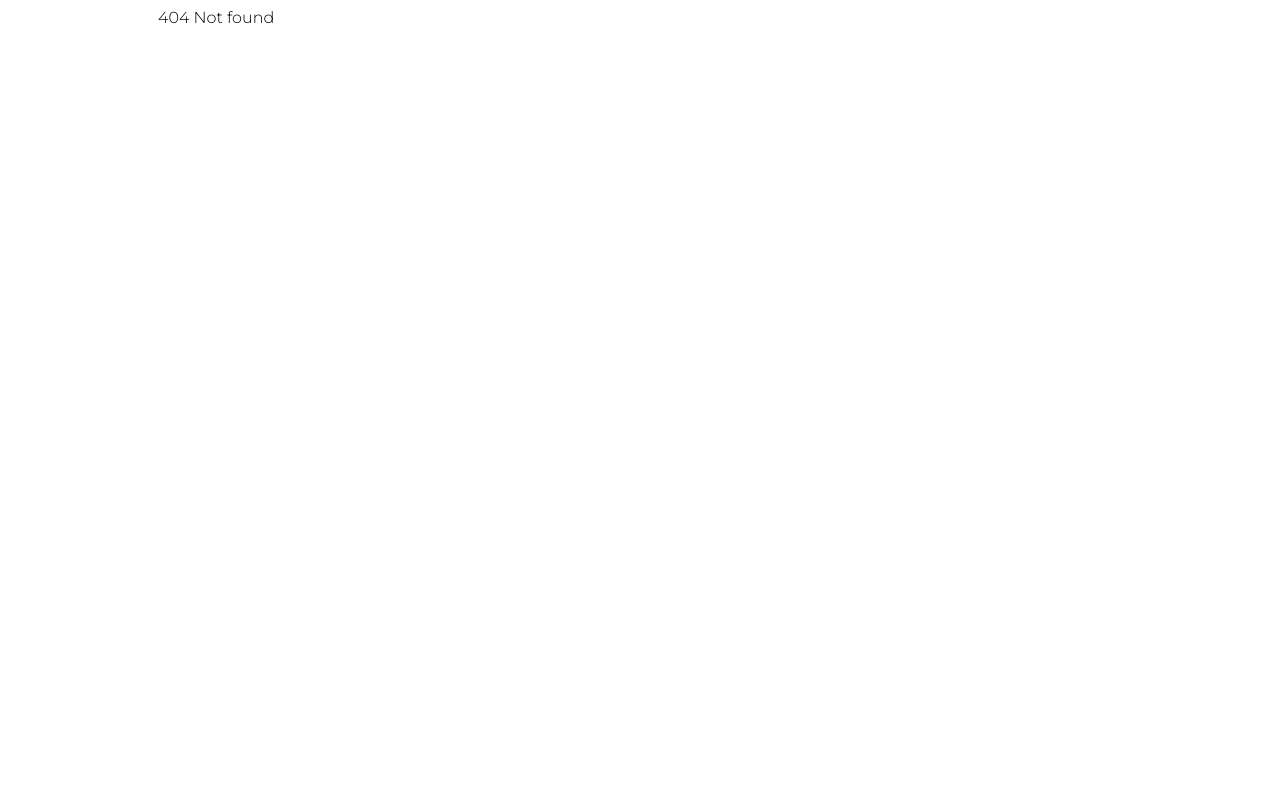
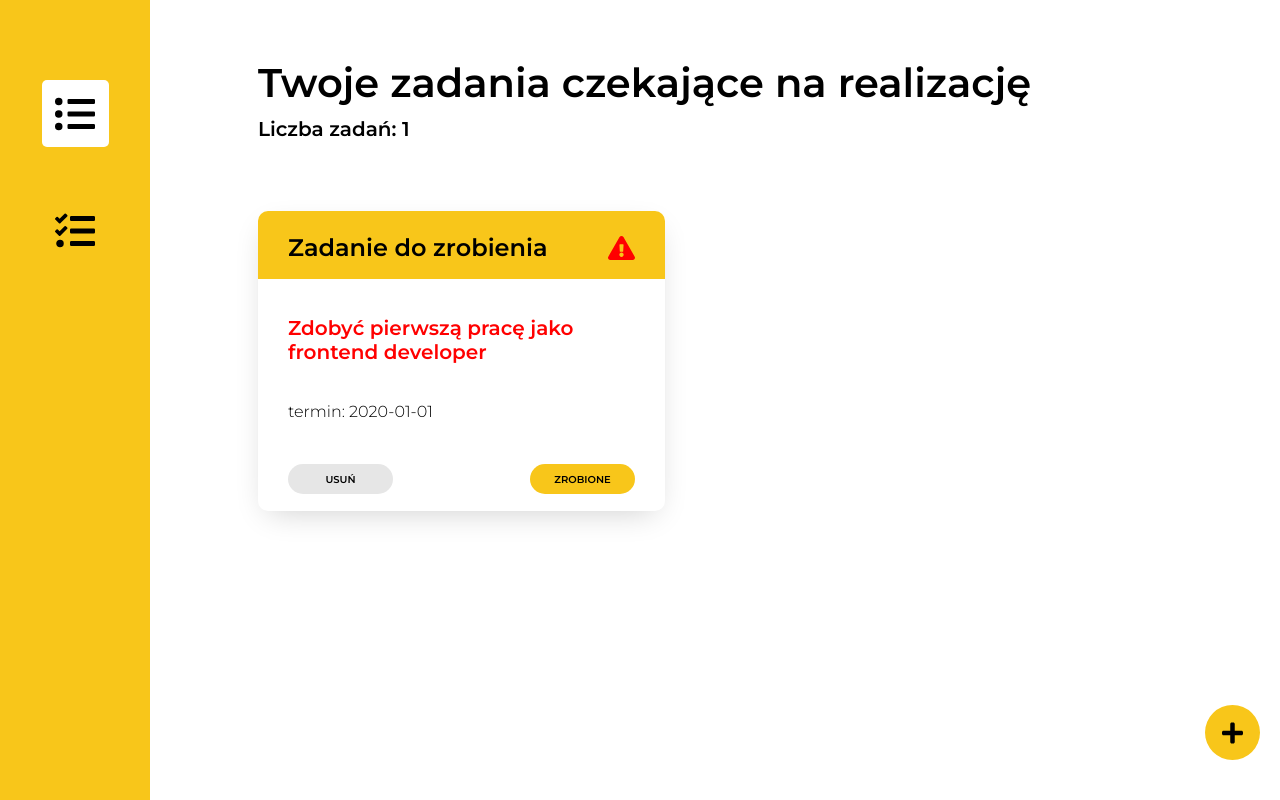
Before and after one commit to marcin324/todo-app, a React (Create React App) app: page /todo_app/todo in a window 1280 px wide. Before the commit this address had no page. Built offline with nearby package versions, Linux system fonts and the light colour scheme.

Commit message:
Update file

```diff
--- a/src/view/App.js
+++ b/src/view/App.js
@@ -20,13 +20,12 @@ const App = () => {
   return (
     <div>
       <Provider store={store}>
-        <BrowserRouter history={history} basename={process.env.PUBLIC_URL}>
+        <BrowserRouter history={history} basename="/todo_app">
           <MainTemplate>
             <Switch>
               <Route exact path="/" render={() => <Redirect to="/todo" />} />
               <Route path="/todo" component={Todo} />
               <Route path="/done" component={Done} />
-              <Route component={() => <div>404 Not found </div>} />
             </Switch>
           </MainTemplate>
         </BrowserRouter>
```
